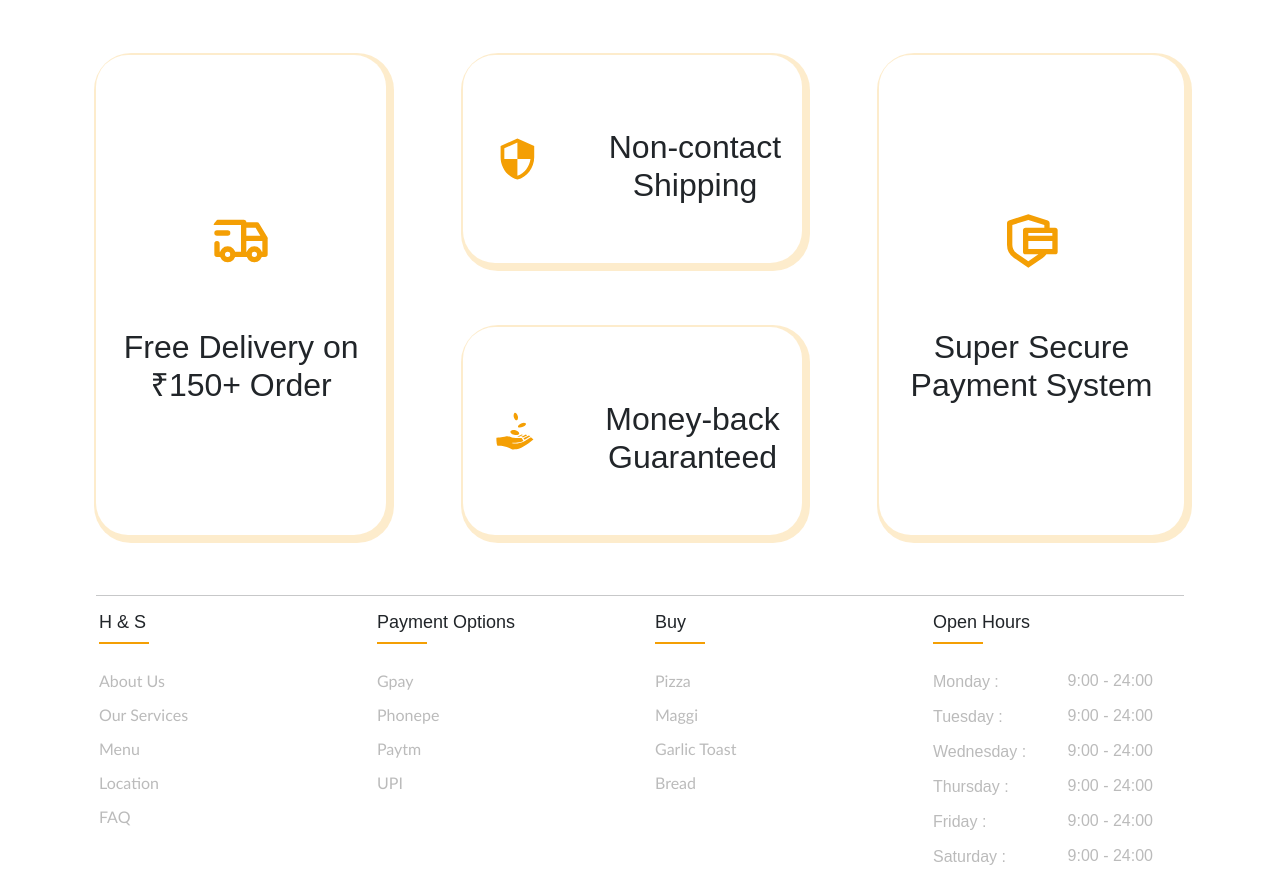
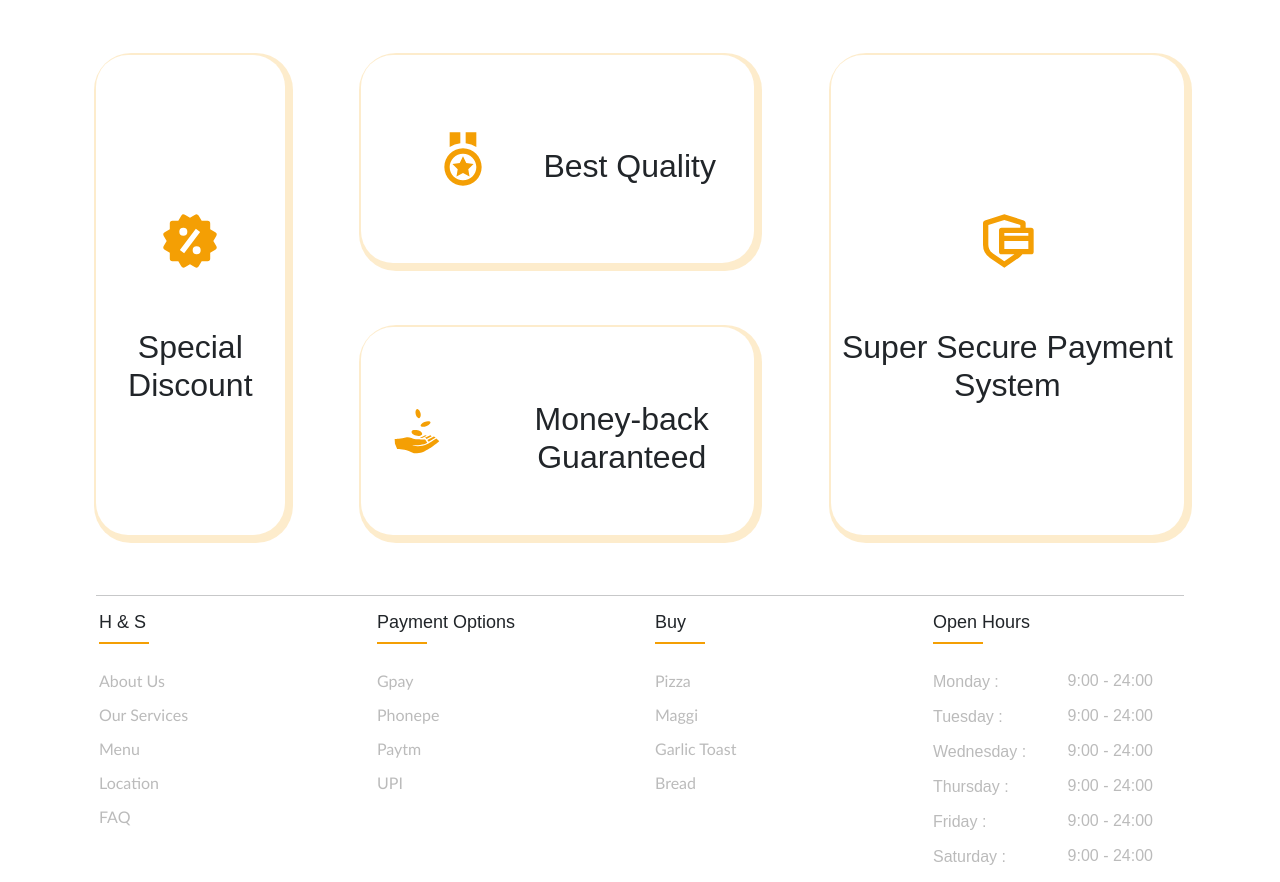
Before and after one commit to harshh100/h_s_client, a React (Create React App) app: page / in a window 1280 px wide. Shown: the part 1734-2616 px from the top of the page. Built offline with nearby package versions, Linux system fonts and the light colour scheme.

Commit message:
home page icon chnage

```diff
--- a/src/components/Services.js
+++ b/src/components/Services.js
@@ -1,6 +1,6 @@
 import styled from "styled-components";
-import { TbTruckDelivery } from "react-icons/tb";
-import { MdSecurity } from "react-icons/md";
+import { BiSolidOffer } from "react-icons/bi";
+import { BiMedal } from "react-icons/bi";
 import { GiReceiveMoney } from "react-icons/gi";
 import { RiSecurePaymentLine } from "react-icons/ri";
 
@@ -11,16 +11,16 @@ const Services = () => {
         <div className="grid grid-three-column">
           <div className="services-1">
             <div>
-              <TbTruckDelivery className="icon" />
-              <h3>Free Delivery on ₹150+ Order</h3>
+              <BiSolidOffer className="icon" />
+              <h3>Special Discount</h3>
             </div>
           </div>
 
           <div className="services-2">
             <div className="services-colum-2">
               <div>
-                <MdSecurity className="icon" />
-                <h3>Non-contact Shipping</h3>
+                <BiMedal className="icon" />
+                <h3>Best Quality</h3>
               </div>
             </div>
             <div className="services-colum-2">
```
